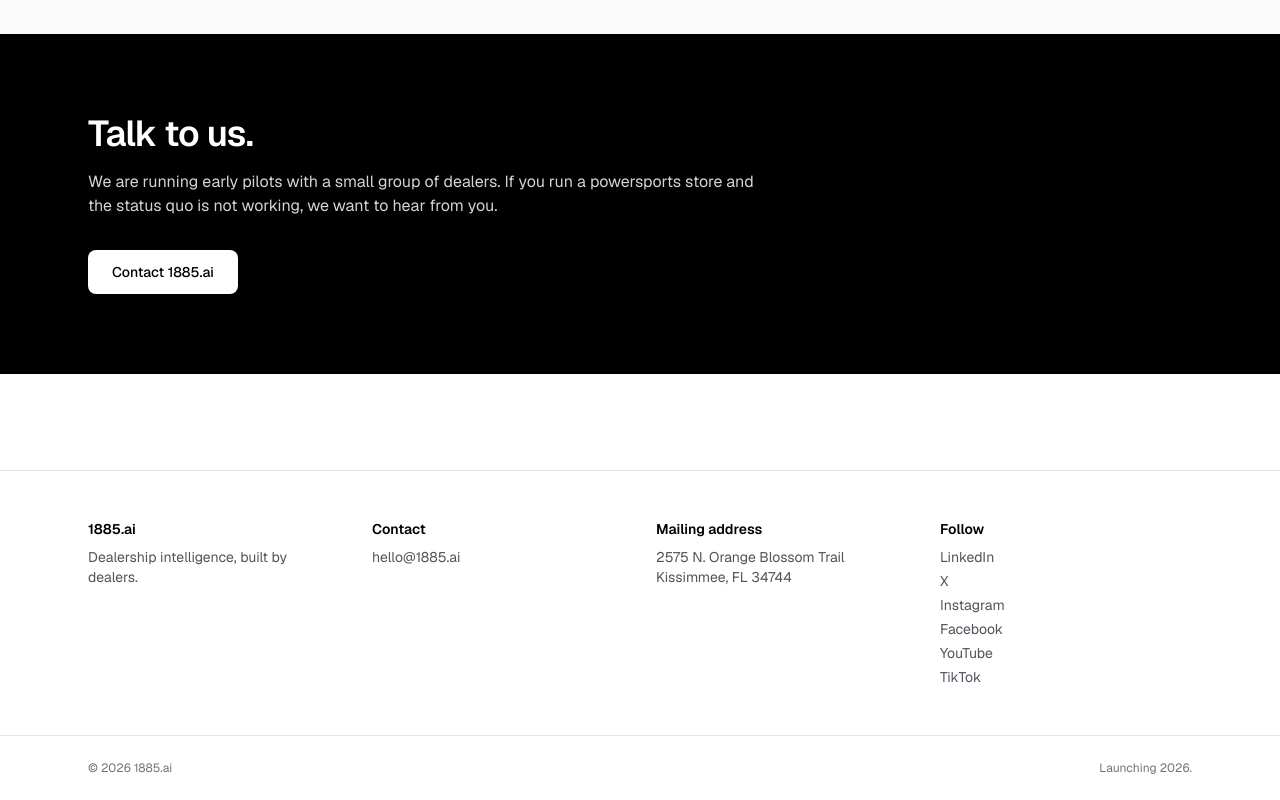
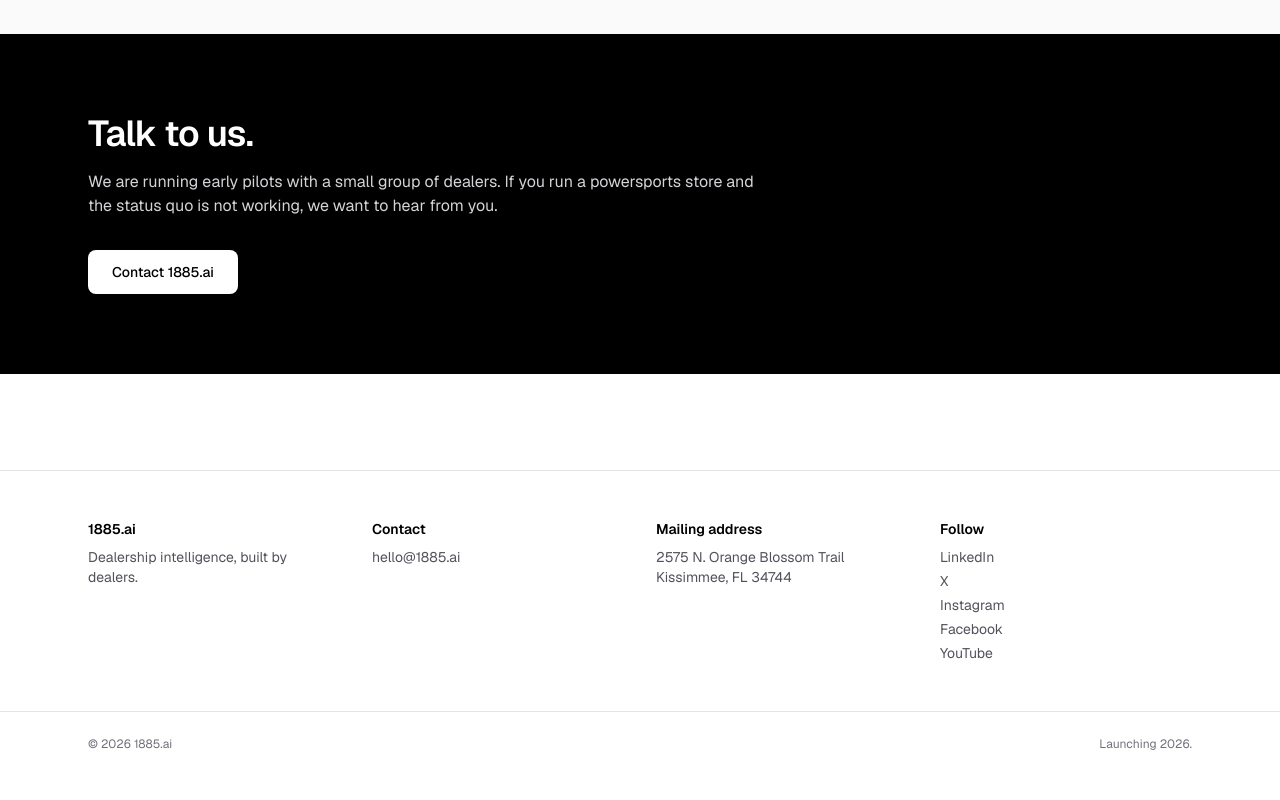
Before and after one commit to 1885-AI/website, a Next.js app: page / in a window 1280 px wide. Shown: the part 1940-2740 px from the top of the page. After the commit the page ends 2716 px from the top, so only its background shows below. Built offline with nearby package versions, Linux system fonts and the light colour scheme.

Commit message:
Remove TikTok link from footer and brand.md

```diff
--- a/components/Footer.tsx
+++ b/components/Footer.tsx
@@ -4,7 +4,6 @@
   { name: "Instagram", href: "https://instagram.com/get1885ai" },
   { name: "Facebook", href: "https://www.facebook.com/get1885ai" },
   { name: "YouTube", href: "https://www.youtube.com/channel/UC6_72pZL1e7z2zAl6RO3ZMg" },
-  { name: "TikTok", href: "https://www.tiktok.com/@try1885.ai" },
 ];
 
 export default function Footer() {
```
Also changed, not shown: 1 other file (tests, documents, lock files or other folders).
